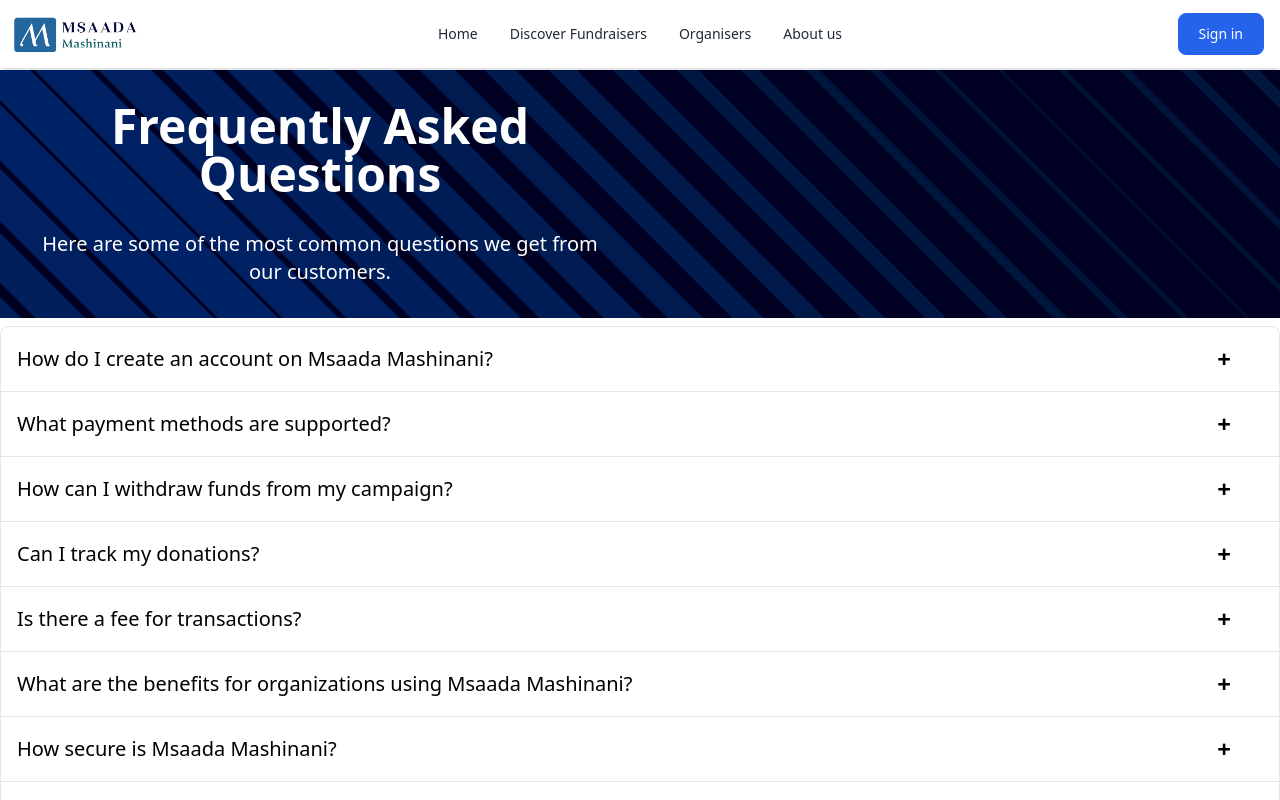
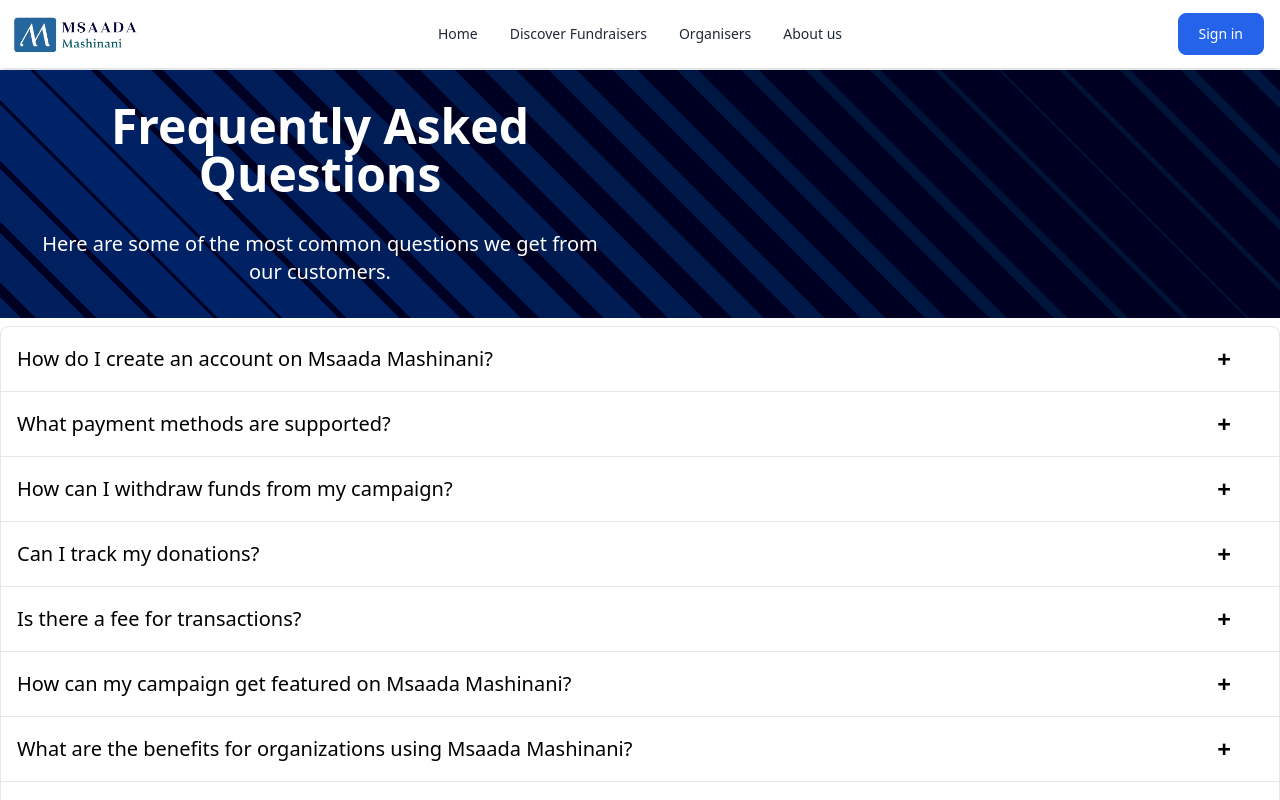
Before and after one commit to MuchokiDavid/Msaadafund-Frontend, a React (Create React App) app: page /faq in a window 1280 px wide. Shown: the top 800 px of the page. Built offline with nearby package versions, Linux system fonts and the light colour scheme.

Commit message:
Added faq

```diff
--- a/src/components/reusables/Faq.jsx
+++ b/src/components/reusables/Faq.jsx
@@ -55,6 +55,12 @@
       ],
     },
     {
+      title: 'How can my campaign get featured on Msaada Mashinani?',
+      content: [
+        'To get your campaign featured, a fee is required. This fee helps cover the costs of promoting and highlighting your campaign to a broader audience.'
+      ],
+    },
+    {
       title: 'What are the benefits for organizations using Msaada Mashinani?',
       content: ['Organizations benefit from a user-friendly platform that simplifies fundraising, secure and efficient payment processing, and tools for managing and tracking campaign funds.'],
     },
```
